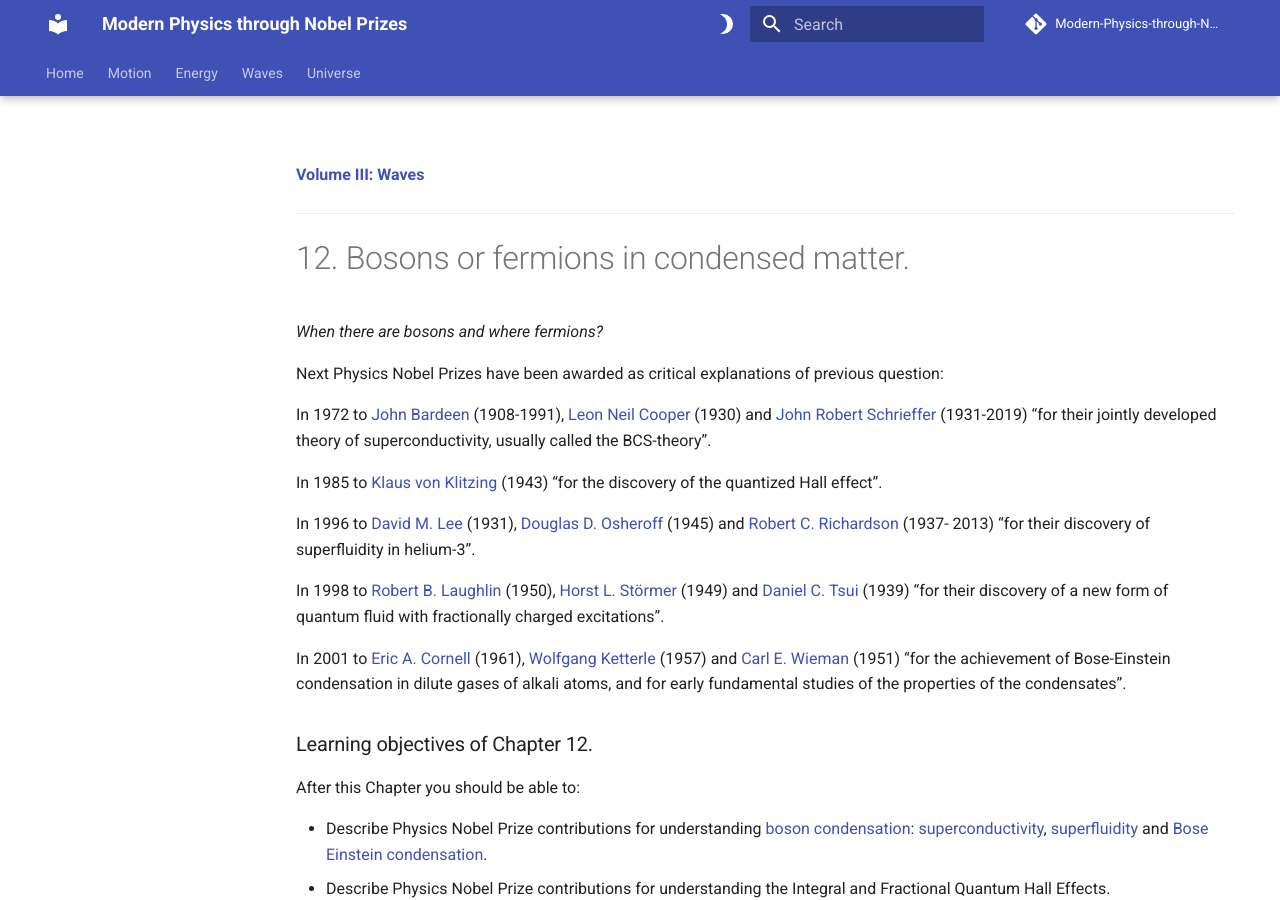
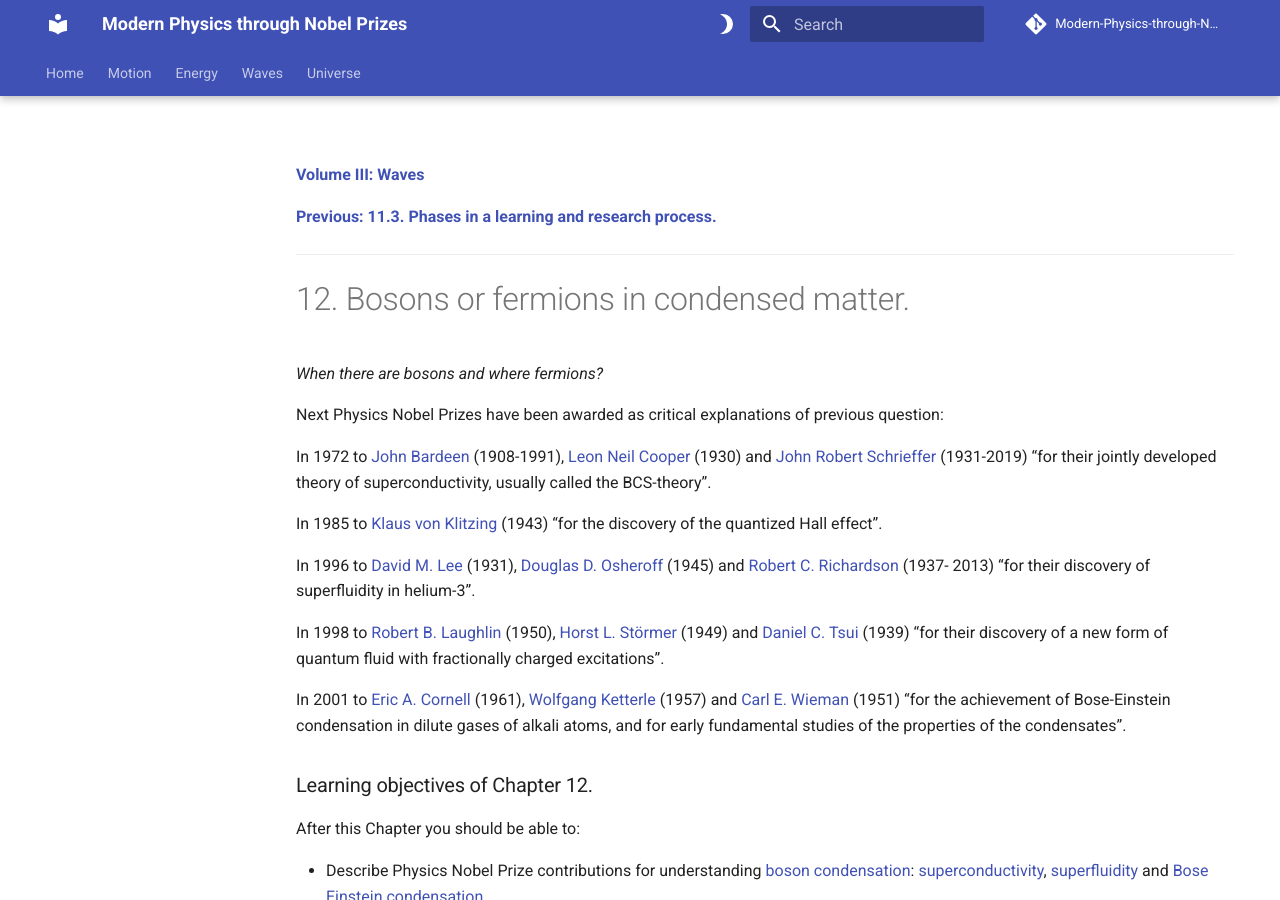
Before and after one commit to modphysnobel/modphysnobel.github.io, an MkDocs documentation site: the page built from docs/vol-III/vol-III-chap-12-sect-1.md, in a window 1280 px wide and 900 px high. Built offline with MkDocs 1.6.1 and Material for MkDocs 9.7.7, drawn with Linux system fonts in a browser that asks for light colours; some web fonts are replaced; comment, search, counter and statistics services are not loaded; some of the changed text lies outside the part shown.

Commit message:
Update vol-III-chap-12-sect-1.md

```diff
--- a/docs/vol-III/vol-III-chap-12-sect-1.md
+++ b/docs/vol-III/vol-III-chap-12-sect-1.md
@@ -1,5 +1,6 @@
+[**Volume III: Waves**](https://modphysnobel.github.io/vol-III/volume-III/)
 
-[**Volume III: Waves**](./volume-III.md)
+[**Previous: 11.3. Phases in a learning and research process.**](https://modphysnobel.github.io/vol-III/vol-III-chap-11-sect-3/)
 
 ***
 
```
Also changed, not shown: other parts of docs/vol-III/vol-III-chap-12-sect-1.md (+1 -0 lines).
